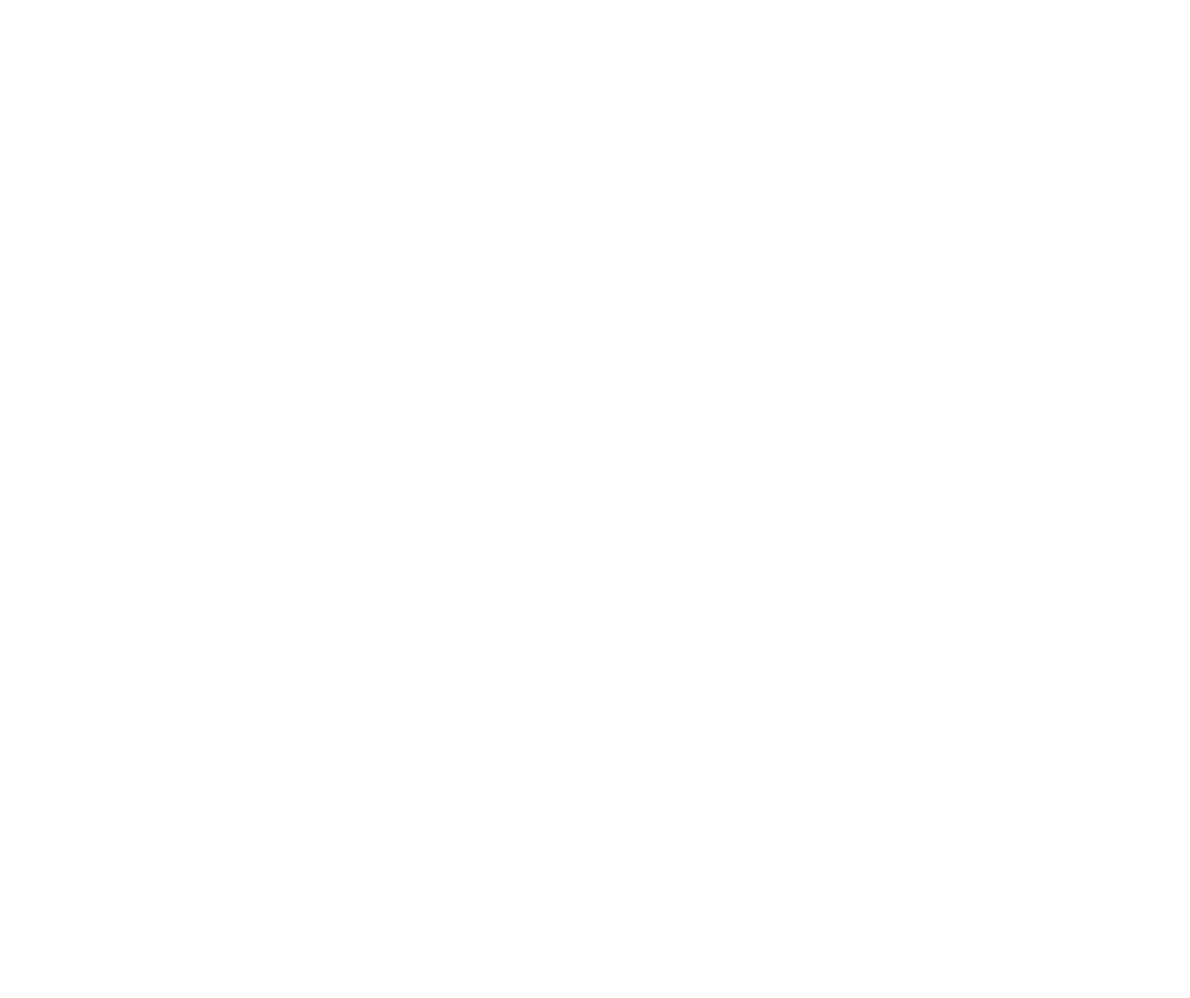
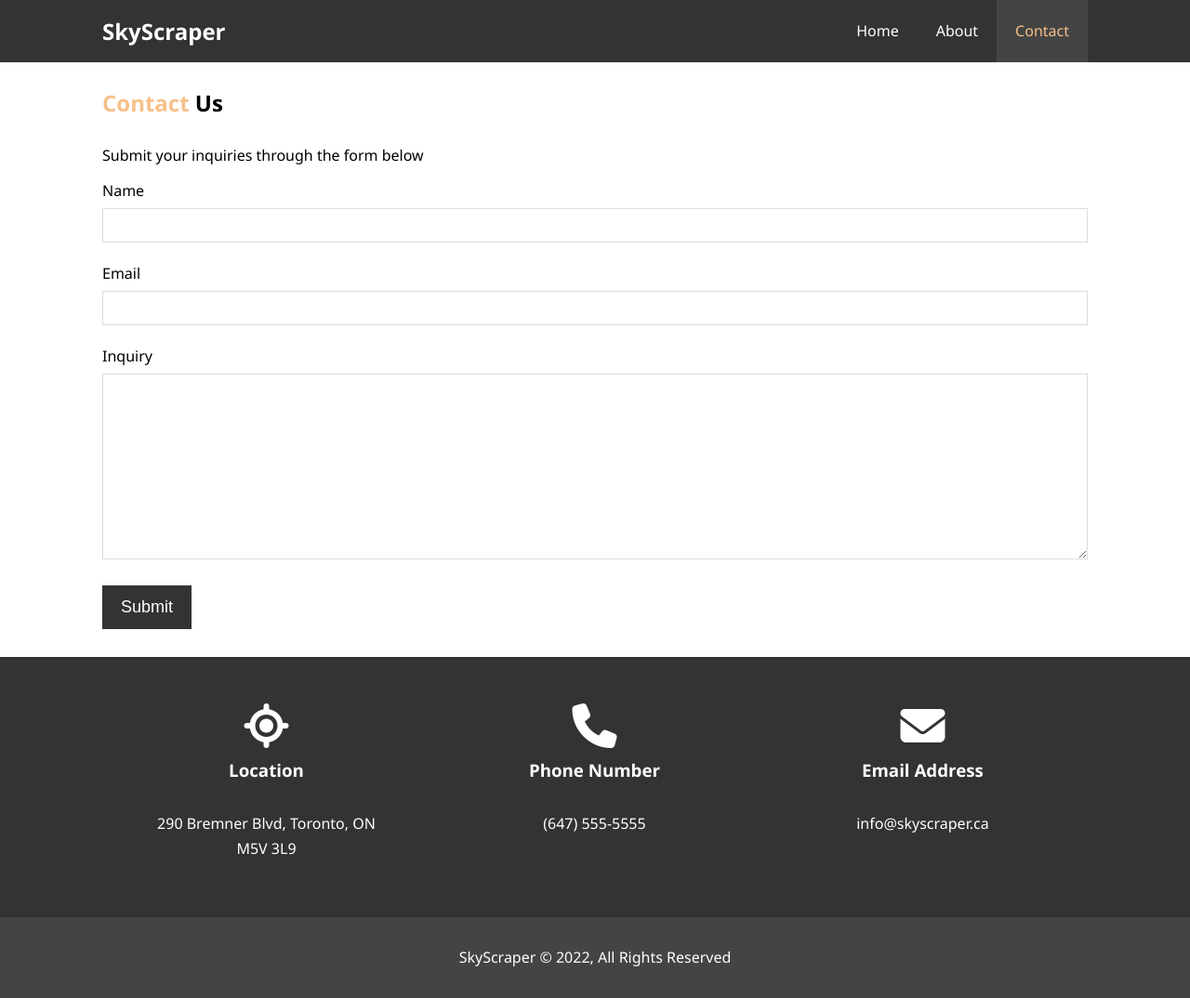
Before and after one commit to piclouds/SkyScraper, a plain HTML site: page contact.html in a window 1280 px wide. Shown: the whole page at 93% size. Before the commit the page ends 800 px from the top, so only its background shows below. Drawn offline with Linux system fonts and the light colour scheme.

Commit message:
Contact Page

```diff
--- a/contact.html
+++ b/contact.html
@@ -1,5 +1,6 @@
 <!DOCTYPE html>
 <html lang="en">
+
 <head>
     <meta charset="UTF-8">
     <meta http-equiv="X-UA-Compatible" content="IE=edge">
@@ -8,12 +9,82 @@
     <meta name="description" content="Welcome to your next stay up in the skies.">
     <meta name="keywords" content="hotel,skyscraper,stay,room">
 
+    <!-- Remote stylesheets -->
+    <!--    Font Awesome    -->
+    <link rel="stylesheet" href="https://cdnjs.cloudflare.com/ajax/libs/font-awesome/6.1.1/css/all.min.css"
+        integrity="sha512-KfkfwYDsLkIlwQp6LFnl8zNdLGxu9YAA1QvwINks4PhcElQSvqcyVLLD9aMhXd13uQjoXtEKNosOWaZqXgel0g=="
+        crossorigin="anonymous" referrerpolicy="no-referrer" />
+
     <!-- Local Stylesheets -->
     <link rel="stylesheet" href="css/style.css">
 
-    <title>Skyscraper Hotel | Your Inquiries</title>
+    <title>Skyscraper Hotel | Contact us</title>
 </head>
+
 <body>
+    <header>
+        <!-- Navbar -->
+        <nav id="navbar">
+            <div class="container">
+                <h1 class="logo"><a href="/">SkyScraper</a></h1>
+                <ul>
+                    <li><a href="index.html">Home</a></li>
+                    <li><a href="about.html">About</a></li>
+                    <li><a class="active" href="contact.html">Contact</a></li>
+                </ul>
+            </div>
+        </nav>
+    </header>
 
+    <section id="contact-form" class="y-padding-3">
+        <div class="container">
+            <h1 class="l-heading">
+                <span class="text-primary">Contact</span> Us
+            </h1>
+            <p>Submit your inquiries through the form below</p>
+            <form action="">
+                <div class="form-group">
+                    <label for="name">Name</label>
+                    <input type="text" name="name" id="name">
+                </div>
+
+                <div class="form-group">
+                    <label for="email">Email</label>
+                    <input type="email" name="email" id="email">
+                </div>
+
+                <div class="form-group">
+                    <label for="inquiry">Inquiry</label>
+                    <textarea name="inquiry" id="inquiry"></textarea>
+                </div>
+                <button type="submit" class="btn">Submit</button>
+            </form>
+        </div>
+    </section>
+
+    <section id="contact-info" class="bg-dark">
+        <div class="container">
+            <div class="box">
+                <i class="fas fa-location fa-3x"></i>
+                <h3>Location</h3>
+                <p>290 Bremner Blvd, Toronto, ON M5V 3L9</p>
+            </div>
+            <div class="box">
+                <i class="fas fa-phone fa-3x"></i>
+                <h3>Phone Number</h3>
+                <p>(647) 555-5555</p>
+            </div>
+            <div class="box">
+                <i class="fas fa-envelope fa-3x"></i>
+                <h3>Email Address</h3>
+                <p>info@skyscraper.ca</p>
+            </div>
+        </div>
+    </section>
+
+    <footer id="main-footer">
+        <p>SkyScraper &copy; 2022, All Rights Reserved</p>
+    </footer>
 </body>
+
 </html>
--- a/css/style.css
+++ b/css/style.css
@@ -254,3 +254,32 @@ p {
     margin-right: 20px;
     border-radius: 50%;
 }
+
+
+/* Contact */
+
+/* Form */
+#contact-form .form-group {
+    margin-bottom: 20px;
+}
+
+#contact-form label {
+    display: block;
+    margin-bottom: 5px;
+}
+
+#contact-form input,
+#contact-form textarea {
+    width: 100%;
+    padding: 10px;
+    border: 1px #ddd solid;
+}
+#contact-form input:focus,
+#contact-form textarea:focus {
+    outline: none;
+    border-color: #f7c08a;
+}
+
+#contact-form textarea {
+    height: 200px;
+}
```
